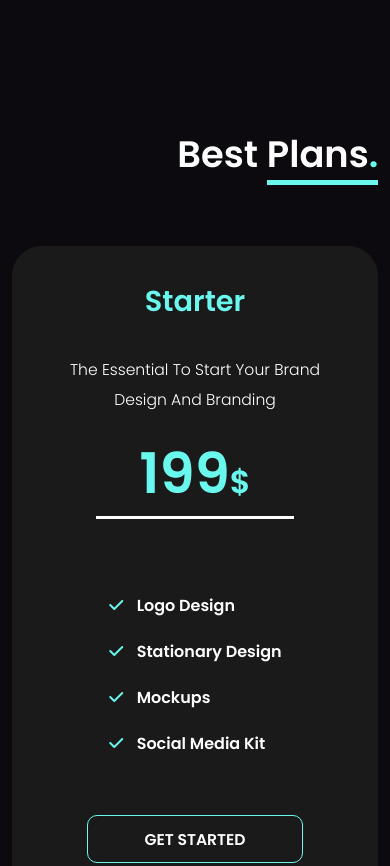
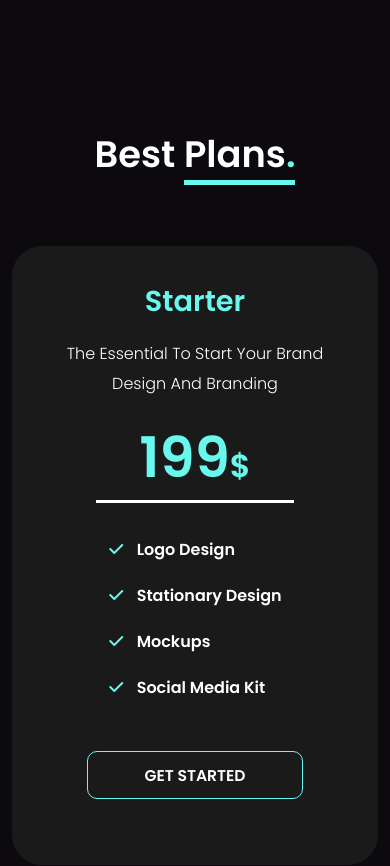
Before and after one commit to kawsersimanto/DG, a plain HTML site: page index.html in a window 390 px wide. Shown: the part 4360-5226 px from the top of the page. Drawn offline with nearby package versions, Linux system fonts and the light colour scheme.

Commit message:
updated cards for mobile layout

```diff
--- a/scss/_plans.scss
+++ b/scss/_plans.scss
@@ -1,5 +1,6 @@
 @import "variables";
 @import "mixin";
+@import "responsive";
 
 .plans {
   padding: 10rem 0;
@@ -42,26 +43,25 @@
 
 .plan-title {
   margin-top: 2rem;
-  margin-bottom: 2rem;
-  font-size: clamp(1.8rem, 4vw, 2.5rem);
+  margin-bottom: 1rem;
+  font-size: clamp(1.8rem, 4vw, 2rem);
   font-weight: 600;
-  color: $primary-color;
+  color: #68f8ee;
   text-transform: capitalize;
 }
 
 .plan-info {
-  font-size: clamp(0.8rem, 4vw, 1.2rem);
   text-transform: capitalize;
 }
 
 .price {
-  margin: 1rem;
-  width: 70%;
-  font-size: clamp(3.5rem, 5vw, 4.5rem);
-  font-weight: 600;
-  color: $primary-color;
-  border-bottom: 3px solid $white-color;
-  display: inline-block;
+  margin: 1rem 0;
+    width: 70%;
+    font-size: clamp(3.5rem, 5vw, 4rem);
+    font-weight: 600;
+    color: #68f8ee;
+    border-bottom: 3px solid #fff;
+    display: inline-block;
 }
 
 .dollar {
@@ -70,19 +70,18 @@
 
 .plan-wrapper {
   display: flex;
-  align-items: center;
   justify-content: center;
 }
 
 .plan-advantages {
-  margin: 2.5rem 0;
+  margin-bottom: 2rem;
   text-align: left;
   li{
     margin: 1rem 0;
   }
   p {
     margin-left: 0.5rem;
-    font-size: clamp(1rem, 4vw, 1.4rem);
+    font-size: clamp(1rem, 4vw, 1.2rem);
     font-weight: 600;
     display: inline-block;
     text-transform: capitalize;
@@ -93,3 +92,6 @@
   color: $primary-color;
   font-size: clamp(1rem, 4vw, 1.2rem);
 }
+
+@include adjust-cards;
+@include tablet-md;
--- a/scss/_responsive.scss
+++ b/scss/_responsive.scss
@@ -113,6 +113,11 @@
       justify-content: center;
       text-align: center;
     }
+
+    .align-right {
+      text-align: center;
+    }
+
   }
 }
 
@@ -179,3 +184,54 @@
 
   }
 }
+
+@mixin adjust-cards {
+  @media only screen and (max-width: 375px){
+
+    .plan-container{
+      gap: 0;
+    }
+
+    .align-right {
+      text-align: center;
+    }
+
+    .single-plan {
+      margin-top: 3rem;
+      padding: 0 1rem;
+      border: none;
+      &:hover {
+        border: none;
+        transform: none;
+        button{
+          background-color: transparent;
+          color: $white-color;
+        }
+      }
+      button {
+        margin-bottom: 3rem;
+        &:hover{
+          background-color: $primary-color;
+          color: $background-color;
+        }
+      }
+    }
+
+    .plan-title {
+      margin-top: 1.5rem;
+    }
+
+    .price {
+      margin-top: 0;
+      margin-bottom: 1rem;
+    }
+
+    .plan-advantages{
+      margin-bottom: 1rem;
+      li{
+        margin: .5rem 0;
+      }
+    }
+
+  }
+}
```
Also changed, not shown: css/style.css.
